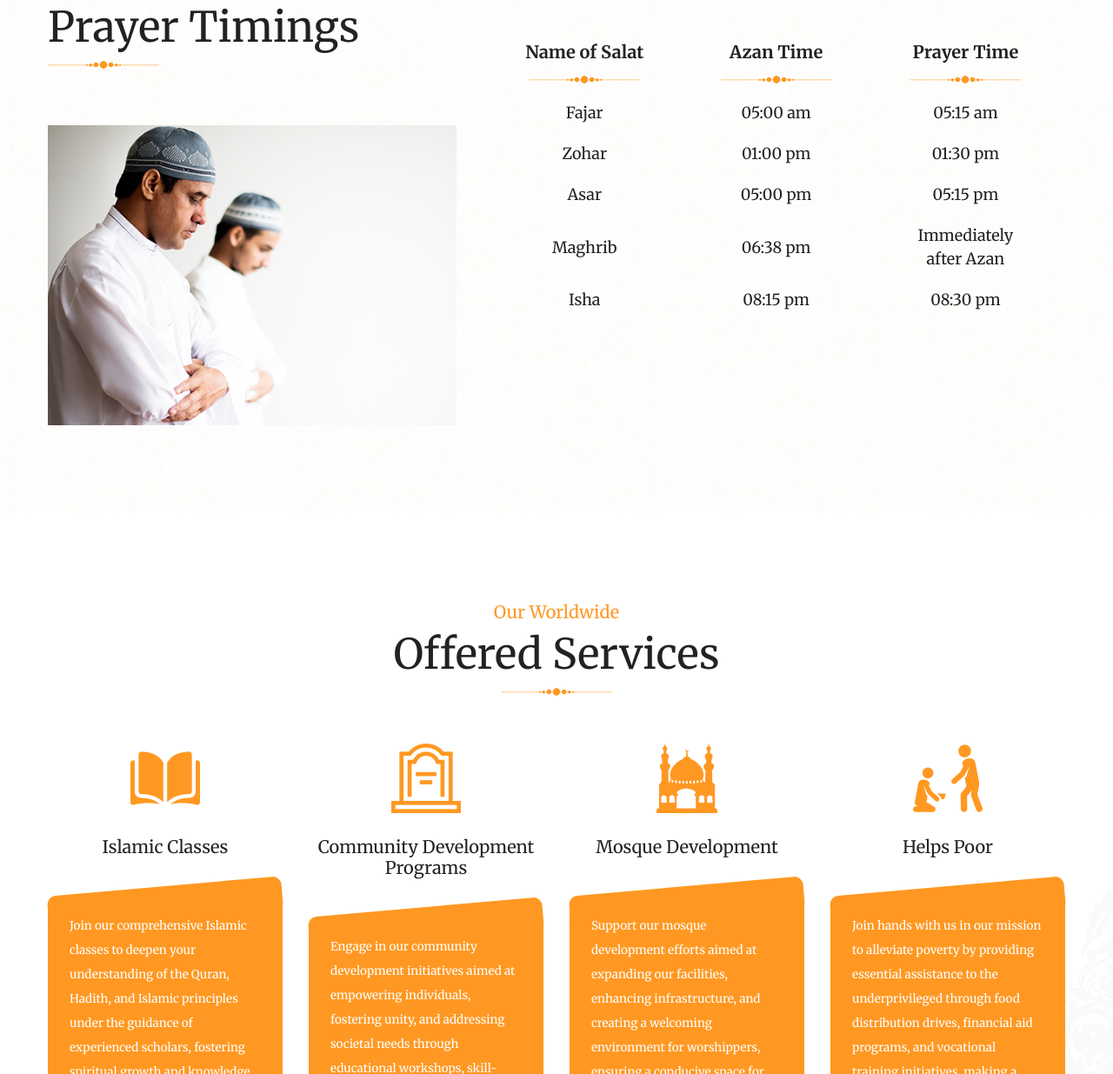
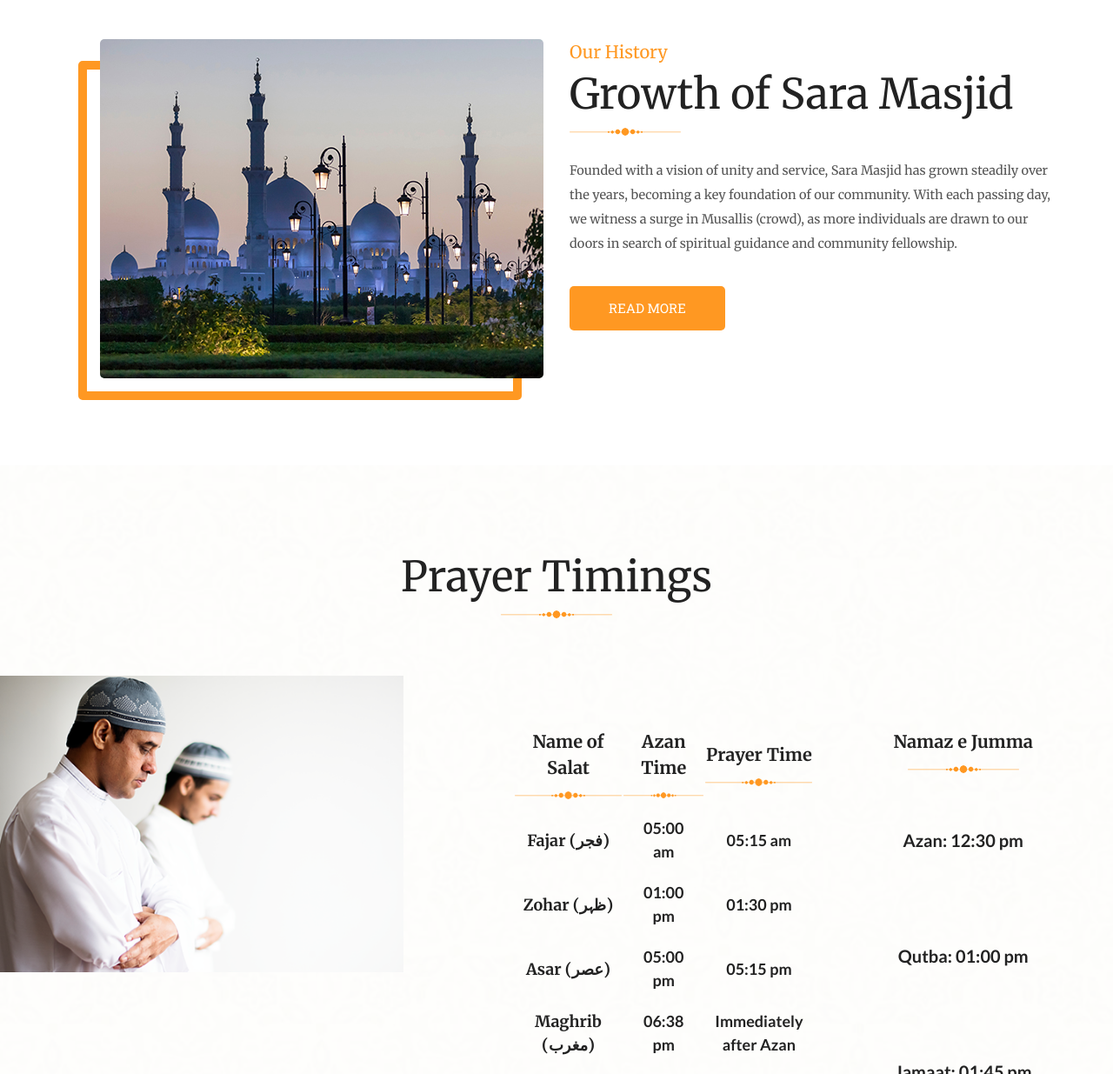
Before and after one commit to Mohd-w123/sara-masjid-website, a plain HTML site: page index.html in a window 1280 px wide. Shown: the part 1565-2800 px from the top of the page at 87% size. Drawn offline with Linux system fonts and the light colour scheme; some packages are replaced by stand-ins of ours.

Commit message:
code push

```diff
--- a/assets/css/style.css
+++ b/assets/css/style.css
@@ -4317,15 +4317,73 @@ footer .widget {
   font-weight: 500;
   border-radius: 5px 0px 0px 5px;
 }
-/* .nav-logo-default {
+.nav-logo-default {
   display: block;
+  transition: all 0.2s ease-in-out;
 }
 .nav-logo-change{
   display: none;
+  transition: all 0.2s ease-in-out;
 }
 .nav-logo-default:hover {
   display: none;
+  transition: all 0.2s ease-in-out;
 }
 .nav-logo-change:hover {
   display: block;
-} */
+  transition: all 0.2s ease-in-out;
+}
+.prayer-timings-section {
+  max-width: 1100px;
+  margin: auto;
+  justify-content: center;
+}
+.prayer-timings-section > table {
+  float: left;
+  width: 100%;
+}
+.prayer-timings-section > table th {
+  font-family: Merriweather;
+  color: #222;
+  font-size: 20px;
+  font-weight:600;
+}
+.prayer-timings-section > table th span {
+  position: relative;
+  display: inline-block;
+}
+.prayer-timings-section > table th span:before {
+  content: "";
+  width: 130px;
+  height: 9px;
+  background-image: url(../images/prayer-head-shp.html);
+  position: absolute;
+  bottom: 0;
+  background-position: center;
+  background-repeat: no-repeat;
+  left: 50%;
+  -webkit-transform: translateX(-50%);
+  -ms-transform: translateX(-50%);
+  -o-transform: translateX(-50%);
+  transform: translateX(-50%);
+}
+.prayer-timings-section > table td {
+  font-size: 18px;
+  font-weight: 700;
+  color: #222;
+  padding: 10px;
+}
+.prayer-timings-section > table td span {font-family: Merriweather;}
+
+.timing-data {
+  float: left;
+  width: 100%;
+  margin: 80px 0px 0px 0px;
+}
+.prayer-timings-section {
+  display: flex;
+}
+.prayer-timings-section > .namaz-juuma-table td {
+  padding: 0px;
+  font-size: 20px;
+}
--- a/index.html
+++ b/index.html
@@ -49,7 +49,8 @@
             </div><!-- Topbar -->
             <div class="logo-menu-sec">
                 <div class="container">
-                    <div class="logo"><a href="index.html" title="Logo" itemprop="url"><img src="assets/images/logo1.png" alt="logo1.png" itemprop="image"></a></div><!-- Logo -->
+                    <div class="logo"><a href="index.html" title="Logo" itemprop="url"><img src="assets/images/sara-masjid-logo1.png" alt="logo1.png" class="nav-logo-default" itemprop="image" width="250px"></a></div><!-- Logo -->
+                    <div class="logo"><a href="index.html" title="Logo" itemprop="url"><img src="assets/images/sara-masjid-logo2-hover.png" alt="logo1.png" class="nav-logo-change" itemprop="image" width="250px"></a></div><!-- Logo -->
                     <nav>
                         <div>
                             <ul>
@@ -112,7 +113,7 @@
                 </form>
             </div>
             <div class="lg-mn">
-                <div class="logo"><a href="index.html" title="Logo" itemprop="url"><img src="assets/images/logo2.png" alt="logo2.png" itemprop="image"></a></div>
+                <div class="logo"><a href="index.html" title="Logo" itemprop="url"><img src="assets/images/sara-masjid-logo.png" alt="logo2.png" itemprop="image"></a></div>
                 <div class="rspn-cnt">
                     <span><i class="fas fa-envelope theme-clr"></i><a href="#" title="" itemprop="url">info@masjidesara.com</a></span>
                     <span><i class="flaticon-phone-volume theme-clr"></i>098457 13446</span>
@@ -149,7 +150,7 @@
                     <div class="featured-area owl-carousel">
 
                         <div class="featured-item" style="background-image: url(assets/images/resources/slide2.jpg);">
-                            <h2 itemprop="headline" style="color: #fff;"> Masjid e Sara Prayer Timings</h2>
+                            <h2 itemprop="headline" style="color: #fff;"> Masjid E Sara <br> مسجد ای سارہ</h2>
                             <div class="prayer-timings text-center">
                                 <table>
                                     <thead>
@@ -171,22 +172,22 @@
                                             <td class ="sunrise-azan-prayer" style="color: #fff;">05:10 am</td>
                                         </tr> -->
                                         <tr>
-                                            <td><span style="color: #fff;">Zohar</span></td>
+                                            <td><span style="color: #fff;">Zohar (ظہر)</span></td>
                                             <td class ="zohar-azan-time" style="color: #fff;">01:00 pm</td>
                                             <td class ="zohar-azan-prayer" style="color: #fff;">01:30 pm</td>
                                         </tr>
                                         <tr>
-                                            <td><span style="color: #fff;">Asar</span></td>
+                                            <td><span style="color: #fff;">Asar (عصر)</span></td>
                                             <td class ="asr-azan-time" style="color: #fff;">05:00 pm</td>
                                             <td class ="asr-azan-prayer" style="color: #fff;">05:15 pm</td>
                                         </tr>
                                         <tr>
-                                            <td><span style="color: #fff;">Maghrib</span></td>
+                                            <td><span style="color: #fff;">Maghrib (مغرب)</span></td>
                                             <td class ="maghrib-azan-time" style="color: #fff;">06:38 pm</td>
                                             <td class ="maghrib-azan-prayer" style="color: #fff;">Immediately <br> after Azan</td>
                                         </tr>
                                         <tr>
-                                            <td><span style="color: #fff;">Isha</span></td>
+                                            <td><span style="color: #fff;">Isha (عشاء)</span></td>
                                             <td class ="isha-azan-time" style="color: #fff;">08:15 pm</td>
                                             <td class ="isha-azan-prayer" style="color: #fff;">08:30 pm</td>
                                         </tr>
@@ -243,52 +244,61 @@
         </section>
 
         <section>
-            <div class="gap white-layer opc7">
+            <div class="gap">
+                <div class="container">
+                    <div class="abt-sec-wrp style2">
+                        <div class="row">
+                            <div class="col-md-6 col-sm-12 col-lg-6">
+                                <div class="abt-vdo style2 brd-rd5">
+                                    <img src="assets/images/resources/abt-img2.jpg" alt="abt-img2.jpg" itemprop="image">
+                                </div>
+                            </div>
+                            <div class="col-md-6 col-sm-12 col-lg-6">
+                                <div class="abt-desc">
+                                    <div class="sec-tl">
+                                        <span class="theme-clr">Our History</span>
+                                        <h2 itemprop="headline">Growth of Sara Masjid</h2>
+										<img src="assets/images/pshape.png" alt="">
+                                    </div>
+                                    <p itemprop="description">Founded with a vision of unity and service, Sara Masjid has grown steadily over the years, becoming a key foundation of our community. With each passing day, we witness a surge in Musallis (crowd), as more individuals are drawn to our doors in search of spiritual guidance and community fellowship.
+                                    </p>
+                                    <a class="theme-btn theme-bg brd-rd5" href="about.html" title="" itemprop="url">READ MORE</a>
+                                </div>
+                            </div>
+                        </div>
+                    </div><!-- About Sec Wrap -->
+                </div>
+            </div>
+        </section>
+
+        <section>
+            <div class="prayer-section gap white-layer opc7">
                 <div class="fixed-bg" style="background-image: url(assets/images/parallax1.jpg);"></div>
-                <div class="container">
-                    <div class="sec-tl">
+                    <div class="sec-tl text-center">
                         <!-- <span class="theme-clr">Select Country & City For</span> -->
                         <h2 itemprop="headline">Prayer Timings</h2>
-						<img src="assets/images/pshape.png" alt="">
+					    <img src="assets/images/pshape.png" alt="">
                     </div>
                     <div class="prayer-timing-wrp">
                         <div class="row">
                             <div class="col-md-5 col-sm-12 col-lg-5">
-                                <div class="timing-mockp"><img src="assets/images/resources/prayer-time-mockp.png" alt="prayer-time-mockp.png" itemprop="image"></div>
+                                <div class="timing-mockp"><img src="assets/images/resources/prayer-time-mockp.png" alt="prayer-time-mockp.png" itemprop="image" width="90%" ></div>
                             </div>
                             <div class="col-md-7 col-sm-12 col-lg-7">
                                 <div class="timing-data">
-                                    <div class="cntry-selc">
-                                        <!-- <div class="selec-wrp brd-rd5">
-                                            <select id="comboA" onchange="get_azan_time(this)">
-                                                <option>Select Country</option>
-                                                <option>UAE</option>
-                                                <option>Turkey</option>
-                                                <option>Pakistan</option>
-                                            </select>
-                                        </div>
-                                        <div class="selec-wrp brd-rd5">
-                                            <select id="comboB" onchange="get_azan_time(this)">
-                                                <option>Select Location</option>
-                                                <option>Dubai</option>
-                                                <option>Ankarah</option>
-                                                <option>Karachi</option>
-                                            </select>
-                                        </div> -->
-                                    </div>
 									<div id ="result-update"></div>
-                                    <div class="prayer-timings text-center">
+                                    <div class="prayer-timings-section text-center">
                                         <table>
                                             <thead>
 												<tr>
-													<th><span>Name of Salat</span><img src="assets/images/pshape.png" alt=""></th>
-													<th><span>Azan Time</span><img src="assets/images/pshape.png" alt=""></th>
-													<th><span>Prayer Time</span><img src="assets/images/pshape.png" alt=""></th>
+													<th><span>Name of Salat</span><br><img src="assets/images/pshape.png" alt=""></th>
+													<th><span>Azan Time</span><br><img src="assets/images/pshape.png" alt=""></th>
+													<th><span>Prayer Time</span><br><img src="assets/images/pshape.png" alt=""></th>
 												</tr>
 											</thead>
                                             <tbody>
-                                                <tr class = "">
-													<td><span>Fajar</span></td>
+                                                <tr>
+													<td><span>Fajar (فجر)</span></td>
 													<td class ="fajr-azan-time">05:00 am</td>
 													<td class ="fajr-azan-prayer">05:15 am</td>
 												</tr>
@@ -298,38 +308,55 @@
 													<td class ="sunrise-azan-prayer">05:10 am</td>
 												</tr> -->
                                                 <tr>
-													<td><span>Zohar</span></td>
+													<td><span>Zohar (ظہر)</span></td>
 													<td class ="zohar-azan-time">01:00 pm</td>
 													<td class ="zohar-azan-prayer">01:30 pm</td>
 												</tr>
                                                 <tr>
-													<td><span>Asar</span></td>
+													<td><span>Asar (عصر)</span></td>
 													<td class ="asr-azan-time">05:00 pm</td>
 													<td class ="asr-azan-prayer">05:15 pm</td>
 												</tr>
                                                 <tr>
-													<td><span>Maghrib</span></td>
+													<td><span>Maghrib (مغرب)</span></td>
 													<td class ="maghrib-azan-time">06:38 pm</td>
 													<td class ="maghrib-azan-prayer">Immediately <br> after Azan</td>
 												</tr>
                                                 <tr>
-													<td><span>Isha</span></td>
+													<td><span>Isha (عشاء)</span></td>
 													<td class ="isha-azan-time">08:15 pm</td>
 													<td class ="isha-azan-prayer">08:30 pm</td>
 												</tr>
-                                                <!-- <tr>
-													<td><span>SunSet</span></td>
-													<td class ="juma-azan-time">01:00 pm</td>
-													<td class ="juma-azan-prayer">02:00 pm</td>
-												</tr> -->
+                                            </tbody>
+                                        </table>
+                                        <table class="namaz-juuma-table">
+                                            <thead class="namaz-juuma-table-head">
+                                                <tr>
+                                                    <th>Namaz e Jumma
+                                                        <br>
+                                                        <img src="assets/images/pshape.png" alt="">
+                                                    </th>
+
+                                                </tr>
+                                            </thead>
+                                            <tbody class="namaz-juuma-table-body">
+                                                <tr>
+                                                    <td class="namaz-juuma-table-p"> Azan: 12:30 pm</td>
+                                                </tr>
+                                                <tr>
+                                                    <td class="namaz-juuma-table-p"> Qutba: 01:00 pm</td>
+                                                </tr>
+                                                <tr>
+                                                    <td class="namaz-juuma-table-p"> Jamaat: 01:45 pm</td>
+                                                </tr>
                                             </tbody>
                                         </table>
                                     </div>
                                 </div>
                             </div>
                         </div>
-                    </div><!-- Prayer Timing Wrap -->
-                </div>
+                    </div>
+                </div><!-- Prayer Timing Wrap -->
             </div>
         </section>
       <section>
```
Also changed, not shown: assets/images/golden logo .png (deleted), assets/images/sara-masjid-logo1.png (added), assets/images/sara-masjid-logo2-hover.png (added).
